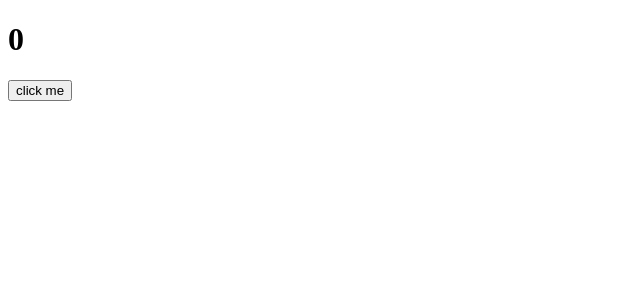
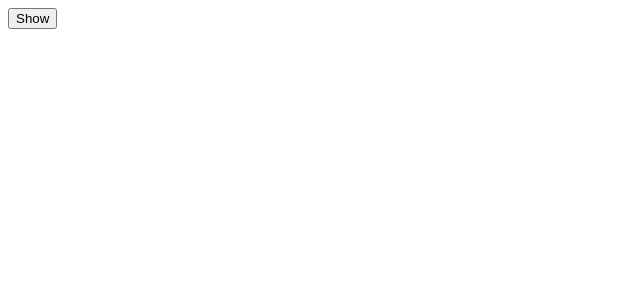
Before and after one commit to kwonjs1996/react-for-beginners, a React (Create React App) app in the folder react-for-beginner/: page / in a window 1280 px wide. Shown: the top 300 px of the page, without its empty margins (0-640 px from the left). Built offline with nearby package versions, Linux system fonts and the light colour scheme.

Commit message:
Clean up Fn

```diff
--- a/react-for-beginner/src/App.js
+++ b/react-for-beginner/src/App.js
@@ -1,19 +1,22 @@
-//import Button from "./Button";
-//import styles from "./App.module.css";
 import { useState, useEffect } from "react";
 //css파일을 모듈화 할 수 있다. 모듈화 한 css를 가져왔을 때 임의의 ClassName이 들어간다
 //이건 엄청난 일이다 근데 왜인지는 잘 모르겠다. 아마도 파일을 분리해서 관리하기에 용이하기 때문?
+
+function Hello() {
+  useEffect(() => {
+    console.log("Hi");
+    return () => console.log("Bye");
+  }, []);
+  return <h1>Hello</h1>;
+}
+
 function App() {
-  const [counter, setValue] = useState(0);
-  const onClick = () => setValue((prev) => prev + 1);
-  console.log("i run all the time");
-  useEffect(() => {
-    console.log("Call the API...");
-  }, []);
+  const [showing, setShowing] = useState(false);
+  const onClick = () => setShowing((prev) => !prev);
   return (
     <div>
-      <h1>{counter}</h1>
-      <button onClick={onClick}>click me</button>
+      {showing ? <Hello /> : null}
+      <button onClick={onClick}>{showing ? "Hide" : "Show"}</button>
     </div>
   );
 }
```
